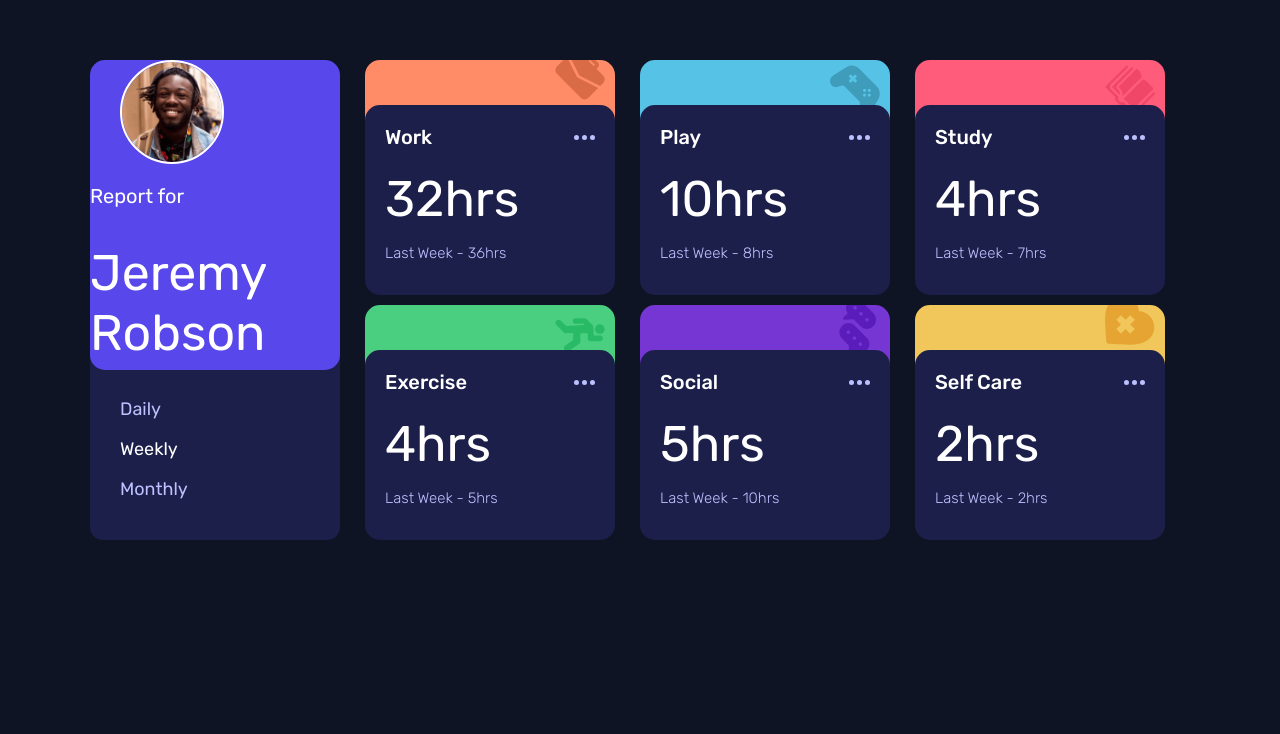
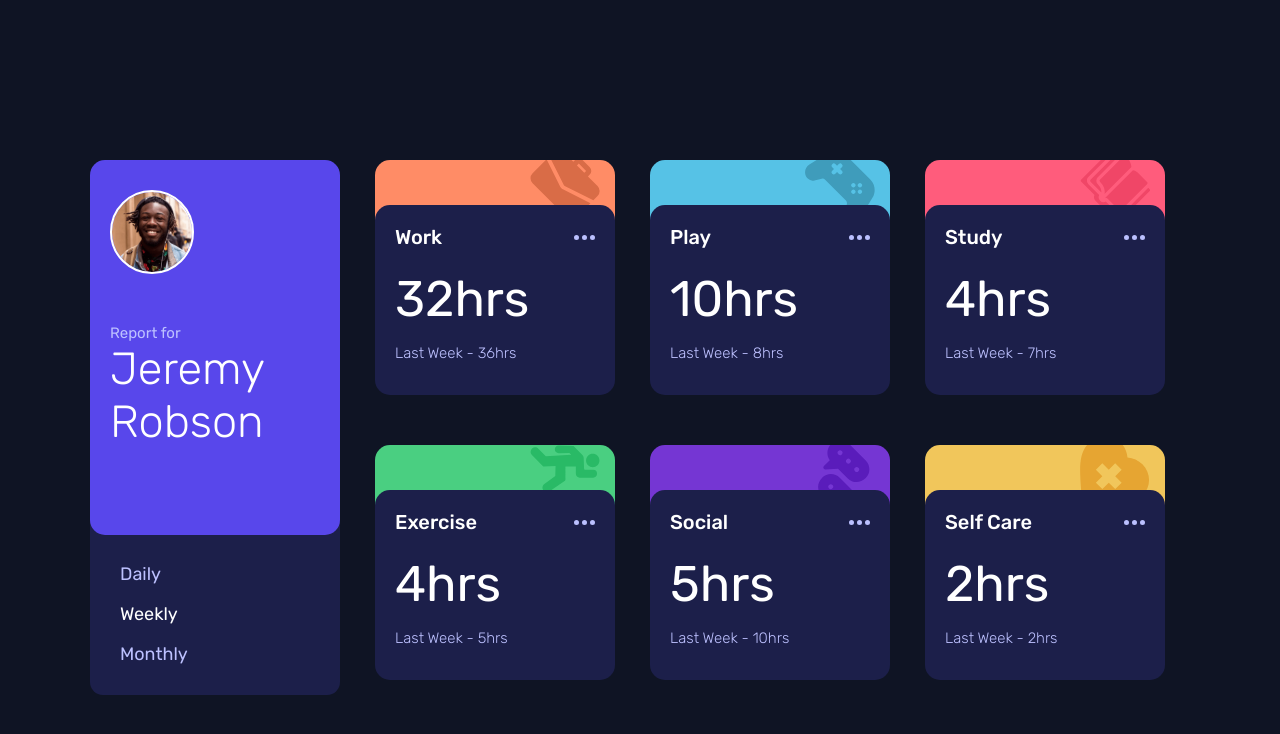
Before and after one commit to MaxiTeddy/Time-Tracking-Dashboard, a plain HTML site: page index.html in a window 1280 px wide. Drawn offline with Linux system fonts and the light colour scheme; a web font is replaced by a local one.

Commit message:
Add files via upload

```diff
--- a/index.html
+++ b/index.html
@@ -13,7 +13,7 @@
                 <div class="details">
                     <div class="profile-img"></div>
                     <div class="profile">
-                        <p>Report for</p>
+                        <p class="bird">Report for</p>
                         <p id="name">Jeremy Robson</p>
                     </div>
                 </div>
--- a/styles.css
+++ b/styles.css
@@ -12,7 +12,10 @@ body{
     background: hsl(246, 80%, 60%);
     color: white;
     display: flex;
+    position: relative;
     border-radius: 15px;
+    z-index: 10;
+    margin-bottom: -7px;
 }
 
 .profile-img{
@@ -23,17 +26,23 @@ body{
     background-repeat: no-repeat;
     border-radius: 50%;
     border: 2px solid white;
-    margin: 20px 10px;
+    margin: 20px 0;
+    margin-left: 20px;
+    margin-right: 10px;
 }
 
-.profile p{
-    font-size: 20px;
+.bird{
+    font-size: 13px;
     margin-bottom: -15px;
+    margin-top: 25px;
+    font-weight: 100;
+    color: hsl(236, 100%, 87%);
 }
 
 span{
     color: white;
     font-weight: 400;
+    margin-right: -12px;
 }
 
 .time{
@@ -41,14 +50,22 @@ span{
     justify-content: space-around;
     background: hsl(235, 46%, 20%);
     border-radius: 0 0px 13px 13px;
-    margin-bottom: 20px;
-    margin-top: -7px;
-    z-index: 1;
+    margin-bottom: 30px;
+    padding-top: 15px;
+    padding-bottom: 10px;
+    z-index: 0;
     color: hsl(236, 100%, 87%);
+    font-size: 13px;
+}
+
+.time p:hover{
+    color: white;
+    cursor: pointer;
 }
 
 #name{
     font-size: 20px;
+    font-weight: 300;
 }
 
 .two .up{
@@ -113,6 +130,11 @@ span{
     color: white;
 }
 
+.down:hover{
+    background-color: hsl(235, 45%, 31%);
+    cursor: pointer;
+}
+
 .head{
     display: flex;
     justify-content: space-between;
@@ -122,6 +144,10 @@ span{
 .head img{
     height: fit-content;
     margin-top: 20px;
+}
+
+.head img:hover{
+    cursor: pointer;
 }
 
 .head p{
@@ -148,7 +174,7 @@ header{
 
 @media (min-width: 1100px){
     .container{
-        margin-top: 60px;
+        margin-top: 160px;
         width: 1100px;
         height: 500px;
         display: grid;
@@ -158,29 +184,44 @@ header{
     }
 
     .details{
-        height: 310px;
+        height: 365px;
         position: relative;
         display: block;
-        margin-top: -20px;
+        padding-top: 10px;
+        padding-left: 20px;
     }
 
     .profile-img{
-        width: 100px;
-        height: 100px;
-        margin-left: 30px;
+        width: 80px;
+        height: 80px;
+        margin-left: 0px;
+        margin-bottom: 50px;
+    }
+
+    .bird{
+        font-weight: 400;
+        font-size: 15px;
+        margin-bottom: -45px;
+        color: hsl(236, 100%, 87%);
     }
 
     #name{
-        font-size: 50px;
+        font-size: 45px;
+        font-weight: 300;
+        margin-top: ;
     }
 
     .time{
         display: block;
-        height: 160px;
+        height: 140px;
         margin-top: -20px;
         padding-left: 30px;
         padding-top: 30px;
         font-size: 18px;
+    }
+
+    #small{
+        margin-left: 10px;
     }
 
     .two{
@@ -194,11 +235,26 @@ header{
 
     .five{
         grid-column: 2;
+        margin-top: 40px;
+    }
+
+    .six, .seven{
+        margin-top: 40px;
     }
 
     .up{
         margin-bottom: -15px;
         height: 60px;
+    }
+
+    .two .up, .three .up, .four .up, .six .up, .seven .up{
+        background-position: 155px -10px;
+        background-size: 70px;
+    }
+
+    .five .up{
+        background-size: 70px;
+        background-position: 155px 0px;
     }
 
     .down{
```
